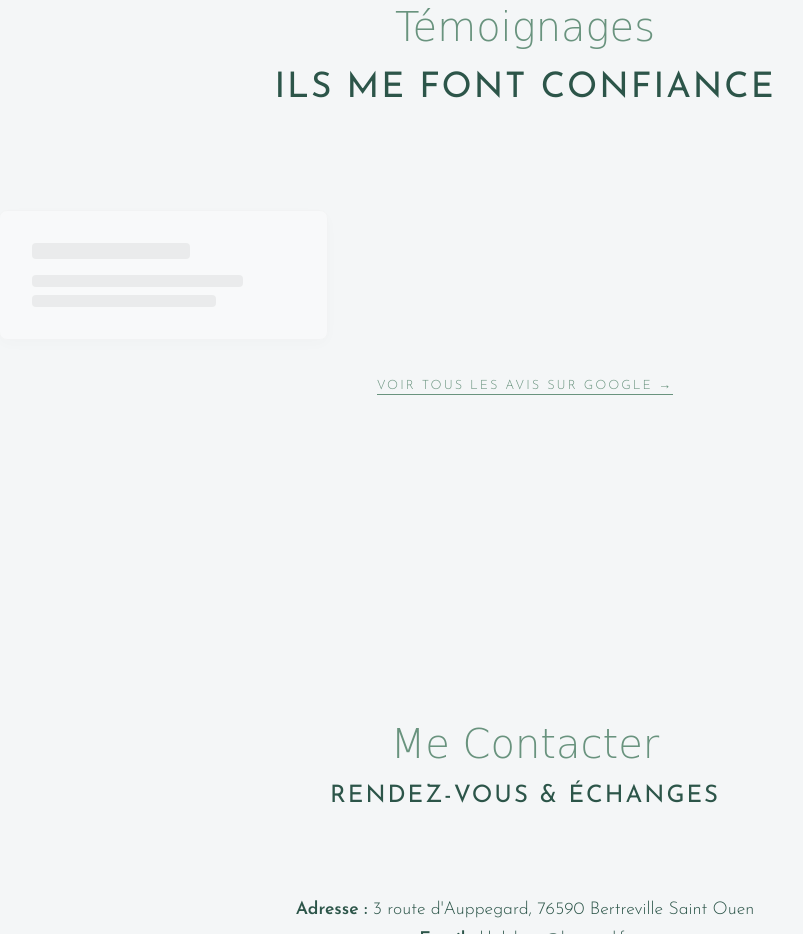
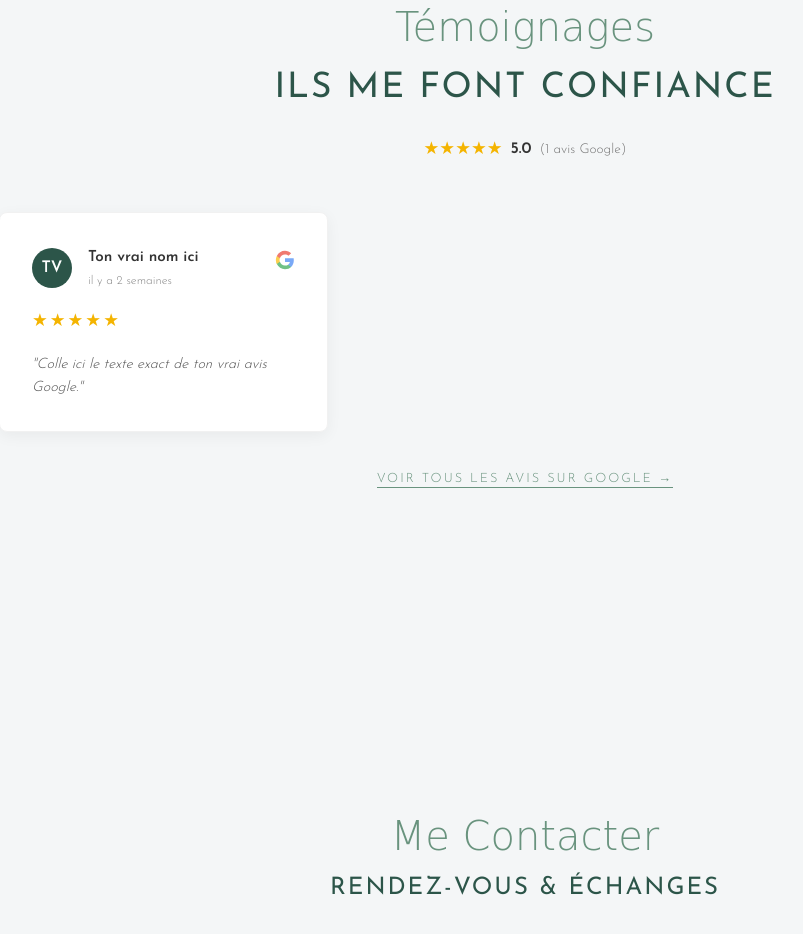
Before and after one commit to gdeboishebert-spec/naturessence-amelie, a website: page index.html in a window 1280 px wide. Shown: the part 5399-6333 px from the top of the page, without its empty margins (115-918 px from the left). Drawn offline with Linux system fonts and the light colour scheme; a web font is replaced by a local one.

Commit message:
Avis Google via reviews.json local (sans API, sans facturation) – mise à jour manuelle
Co-Authored-By: Claude Sonnet 4.6 <noreply@anthropic.com>

```diff
--- a/index.html
+++ b/index.html
@@ -489,112 +489,69 @@
 
     <script src="script.js" defer></script>
 
-    <!-- ============================================================
-         AVIS GOOGLE – Configuration
-         1. Obtenir une clé API :
-            → console.cloud.google.com → Créer un projet → Activer "Places API (New)"
-            → Créer une clé API → Restreindre aux domaines : naturessence-amélie.com/*
-         2. Obtenir ton Place ID :
-            → Cherche "Amélie Naturessence" sur Google Maps
-            → Clic droit sur la fiche → "Partager ou intégrer" → l'URL contient le place_id
-            Ou utilise : https://developers.google.com/maps/documentation/javascript/examples/places-placeid-finder
-         ============================================================ -->
+    <!-- Avis Google – chargés depuis reviews.json (aucune API, aucun coût) -->
     <script>
     (function () {
-        // ← Remplis ces deux valeurs :
-        var GOOGLE_API_KEY = 'VOTRE_CLE_API_ICI';
-        var PLACE_ID       = 'VOTRE_PLACE_ID_ICI';
-
-        if (GOOGLE_API_KEY === 'VOTRE_CLE_API_ICI' || PLACE_ID === 'VOTRE_PLACE_ID_ICI') return;
-
         var COLORS = ['#2C5549','#69937E','#D4AF37','#8B6F47','#4A7C6F'];
 
         function stars(n) {
-            return '★'.repeat(n) + '☆'.repeat(5 - n);
+            return '<span style="color:#F4B400;">★</span>'.repeat(n) + '<span style="color:#ccc;">★</span>'.repeat(5 - n);
         }
 
         function initials(name) {
-            return name.split(' ').map(function(w){ return w[0]; }).join('').substring(0, 2).toUpperCase();
+            return (name || '?').split(' ').map(function(w){ return w[0] || ''; }).join('').substring(0, 2).toUpperCase();
         }
 
-        function renderReviews(reviews, totalRating, userRatingsTotal) {
-            var grid = document.getElementById('reviews-grid');
-            var bar  = document.getElementById('reviews-rating-bar');
-            var link = document.getElementById('reviews-google-link');
+        var googleIconSVG = '<svg class="g-icon" viewBox="0 0 24 24" width="20" height="20" aria-label="Google">' +
+            '<path d="M22.56 12.25c0-.78-.07-1.53-.2-2.25H12v4.26h5.92a5.06 5.06 0 0 1-2.2 3.32v2.77h3.57c2.08-1.92 3.28-4.74 3.28-8.1z" fill="#4285F4"/>' +
+            '<path d="M12 23c2.97 0 5.46-.98 7.28-2.66l-3.57-2.77c-.98.66-2.23 1.06-3.71 1.06-2.86 0-5.29-1.93-6.16-4.53H2.18v2.84C3.99 20.53 7.7 23 12 23z" fill="#34A853"/>' +
+            '<path d="M5.84 14.09c-.22-.66-.35-1.36-.35-2.09s.13-1.43.35-2.09V7.07H2.18C1.43 8.55 1 10.22 1 12s.43 3.45 1.18 4.93l2.85-2.22.81-.62z" fill="#FBBC05"/>' +
+            '<path d="M12 5.38c1.62 0 3.06.56 4.21 1.64l3.15-3.15C17.45 2.09 14.97 1 12 1 7.7 1 3.99 3.47 2.18 7.07l3.66 2.84c.87-2.6 3.3-4.53 6.16-4.53z" fill="#EA4335"/>' +
+            '</svg>';
 
-            // Barre de note globale
-            if (bar) {
-                bar.innerHTML =
-                    '<svg viewBox="0 0 92 18" width="92" height="18" aria-hidden="true">' +
-                    '<text x="0" y="14" font-size="16" fill="#F4B400">★★★★★</text></svg>' +
-                    '<span style="font-weight:600;font-size:1rem;color:#333;">' + totalRating.toFixed(1) + '</span>' +
-                    '<span style="font-size:0.85rem;color:#777;">(' + userRatingsTotal + ' avis Google)</span>';
-            }
+        fetch('/reviews.json?v=' + Date.now())
+            .then(function(res) { return res.json(); })
+            .then(function(data) {
+                var grid = document.getElementById('reviews-grid');
+                var bar  = document.getElementById('reviews-rating-bar');
+                var link = document.getElementById('reviews-google-link');
 
-            // Lien vers la fiche Google
-            if (link) {
-                link.href = 'https://search.google.com/local/reviews?placeid=' + PLACE_ID;
-            }
+                if (bar) {
+                    var avg = (data.rating || 5).toFixed(1);
+                    var total = data.total || data.reviews.length;
+                    bar.innerHTML =
+                        '<span style="color:#F4B400;font-size:1.1rem;">★★★★★</span>' +
+                        '<span style="font-weight:600;font-size:1rem;color:#333;">' + avg + '</span>' +
+                        '<span style="font-size:0.85rem;color:#777;">(' + total + ' avis Google)</span>';
+                }
 
-            if (!reviews || reviews.length === 0) {
-                grid.innerHTML = '<p style="text-align:center;color:#999;grid-column:1/-1;">Aucun avis disponible pour le moment.</p>';
-                return;
-            }
+                if (link && data.gmb_url) link.href = data.gmb_url;
 
-            var googleIconSVG = '<svg class="g-icon" viewBox="0 0 24 24" width="20" height="20" aria-label="Google">' +
-                '<path d="M22.56 12.25c0-.78-.07-1.53-.2-2.25H12v4.26h5.92a5.06 5.06 0 0 1-2.2 3.32v2.77h3.57c2.08-1.92 3.28-4.74 3.28-8.1z" fill="#4285F4"/>' +
-                '<path d="M12 23c2.97 0 5.46-.98 7.28-2.66l-3.57-2.77c-.98.66-2.23 1.06-3.71 1.06-2.86 0-5.29-1.93-6.16-4.53H2.18v2.84C3.99 20.53 7.7 23 12 23z" fill="#34A853"/>' +
-                '<path d="M5.84 14.09c-.22-.66-.35-1.36-.35-2.09s.13-1.43.35-2.09V7.07H2.18C1.43 8.55 1 10.22 1 12s.43 3.45 1.18 4.93l2.85-2.22.81-.62z" fill="#FBBC05"/>' +
-                '<path d="M12 5.38c1.62 0 3.06.56 4.21 1.64l3.15-3.15C17.45 2.09 14.97 1 12 1 7.7 1 3.99 3.47 2.18 7.07l3.66 2.84c.87-2.6 3.3-4.53 6.16-4.53z" fill="#EA4335"/>' +
-                '</svg>';
+                var reviews = data.reviews || [];
+                if (reviews.length === 0) {
+                    grid.innerHTML = '<p style="text-align:center;color:#999;grid-column:1/-1;">Aucun avis pour le moment.</p>';
+                    return;
+                }
 
-            var html = '';
-            reviews.slice(0, 5).forEach(function (r, i) {
-                var name     = r.authorAttribution ? r.authorAttribution.displayName : 'Anonyme';
-                var photo    = r.authorAttribution ? r.authorAttribution.photoUri : '';
-                var rating   = r.rating || 5;
-                var text     = r.text ? (r.text.text || '') : '';
-                var date     = r.relativePublishTimeDescription || '';
-                var avatarBg = COLORS[i % COLORS.length];
-
-                var avatarHtml = photo
-                    ? '<img src="' + photo + '" alt="' + name + '" style="width:40px;height:40px;border-radius:50%;object-fit:cover;">'
-                    : '<span class="avatar" style="background-color:' + avatarBg + ';">' + initials(name) + '</span>';
-
-                html +=
-                    '<div class="review-card fade-in-section visible">' +
+                grid.innerHTML = reviews.slice(0, 5).map(function(r, i) {
+                    var name = r.name || 'Anonyme';
+                    var text = (r.text || '').substring(0, 300) + ((r.text || '').length > 300 ? '…' : '');
+                    var avatarBg = COLORS[i % COLORS.length];
+                    return '<div class="review-card fade-in-section visible">' +
                         '<div class="reviewer-header">' +
-                            avatarHtml +
-                            '<div class="reviewer-info">' +
-                                '<h4>' + name + '</h4>' +
-                                '<span class="review-date">' + date + '</span>' +
-                            '</div>' +
+                            '<span class="avatar" style="background-color:' + avatarBg + ';">' + initials(name) + '</span>' +
+                            '<div class="reviewer-info"><h4>' + name + '</h4>' +
+                            '<span class="review-date">' + (r.date || '') + '</span></div>' +
                             googleIconSVG +
                         '</div>' +
-                        '<div class="stars" style="color:#F4B400;letter-spacing:2px;">' + stars(rating) + '</div>' +
-                        '<p class="review-text">"' + text.substring(0, 280) + (text.length > 280 ? '…' : '') + '"</p>' +
+                        '<div class="stars" style="letter-spacing:2px;">' + stars(r.rating || 5) + '</div>' +
+                        '<p class="review-text">"' + text + '"</p>' +
                     '</div>';
-            });
-
-            grid.innerHTML = html;
-        }
-
-        // Appel REST API Places (New) – CORS autorisé avec clé domaine-restreinte
-        var url = 'https://places.googleapis.com/v1/places/' + PLACE_ID +
-                  '?fields=reviews,rating,userRatingCount&languageCode=fr&key=' + GOOGLE_API_KEY;
-
-        fetch(url, { headers: { 'X-Goog-FieldMask': 'reviews,rating,userRatingCount' } })
-            .then(function (res) { return res.json(); })
-            .then(function (data) {
-                renderReviews(
-                    data.reviews || [],
-                    data.rating || 5,
-                    data.userRatingCount || 0
-                );
+                }).join('');
             })
-            .catch(function () {
+            .catch(function() {
                 document.getElementById('reviews-grid').innerHTML =
-                    '<p style="text-align:center;color:#999;grid-column:1/-1;">Impossible de charger les avis.</p>';
+                    '<p style="text-align:center;color:#999;grid-column:1/-1;">Avis momentanément indisponibles.</p>';
             });
     })();
     </script>
--- /dev/null
+++ b/reviews.json
@@ -0,0 +1,13 @@
+{
+  "rating": 5.0,
+  "total": 1,
+  "gmb_url": "https://search.google.com/local/reviews?placeid=TON_PLACE_ID_ICI",
+  "reviews": [
+    {
+      "name": "Ton vrai nom ici",
+      "date": "il y a 2 semaines",
+      "rating": 5,
+      "text": "Colle ici le texte exact de ton vrai avis Google."
+    }
+  ]
+}
```
